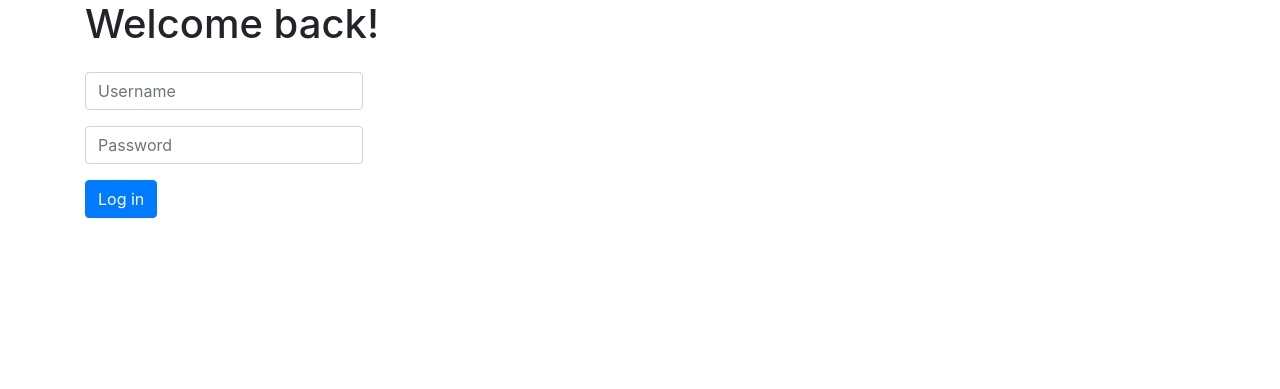
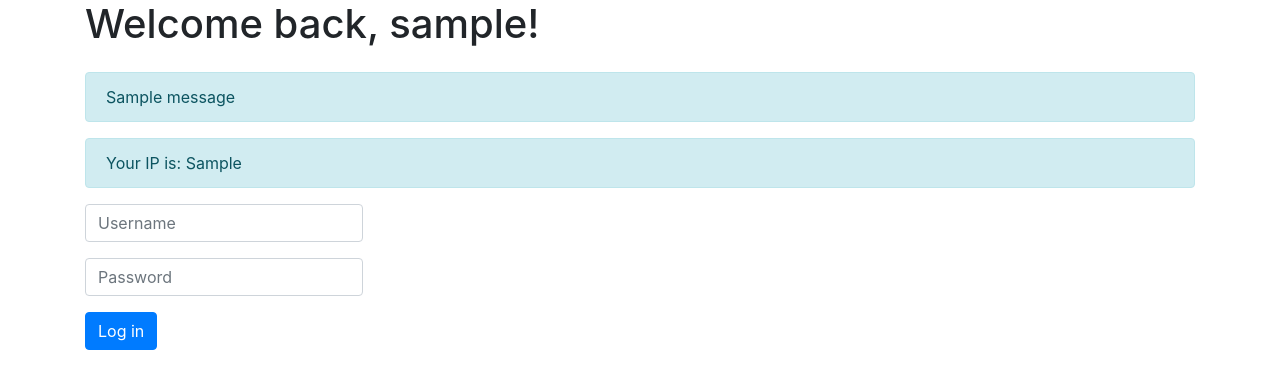
Before and after one commit to oliverdev75/esp32-parking, a Flask app: template app/templates/information.html in a window 1280 px wide. Shown: the part 56-445 px from the top of the page. Run offline with Flask 3, Linux system fonts and the light colour scheme; tables that the repository leaves empty hold one stand-in row (values such as "Sample post"); the template is opened without the code that fills it: values that come from a table or form of the project are taken from there, most other values are stand-ins (such as "Sample title", 1, 10 or a date in 2020); one stand-in notice (Sample message) is shown; some libraries are stand-ins or nearby versions.

Commit message:
Base almost done. User doesn't serialize!

```diff
--- a/app/auth/routes.py
+++ b/app/auth/routes.py
@@ -1,17 +1,20 @@
 from .. import app
-from ..models import User
+from .. import db
+from ..models.User import User
 from flask import render_template, redirect, request, session, make_response, flash
 from .LoginForm import LoginForm
 import bcrypt
+import json
 
 @app.route('/', methods=['GET', 'POST'])
 def login():
+    form = LoginForm()
     user = None
     user_ip = ''
     if 'user_ip' in request.cookies:
         user_ip = request.cookies.get('user_ip')
         if 'user' in session:
-            user = session.get('user')
+            user = json.loads(session.get('user'))
     else:
         session.clear()
         res = make_response(redirect('/'))
@@ -19,18 +22,46 @@ def login():
         flash("Session closed, log in please.")
         return res
 
-    form = LoginForm()
+    message = None
+    message_type = None
     if form.validate_on_submit():
-        email = form.email.data
+        form_email = form.email.data
         password = form.password.data
-        user = User.query.filter(User.email == email).first()
+        user = db.session.query(User).filter_by(email = form_email).first()
         if user:
-            if bcrypt.checkpw(password.encode('utf-8'), user.password):
-                session['user'] = user
-                return render_template('information.html', form=form, message="Successfuly loged in!")
+            if bcrypt.checkpw(password.encode('utf-8'), user.password.encode('utf-8')):
+                session['user'] = json.dumps(user)
+                message = "Successfuly loged in!"
+                message_type = "success"
             else:
-                return render_template('information.html', form=form, message="Password wrong!")
+                message = "Password wrong!"
+                message_type = "danger"
         else:
-            return render_template('information.html', form=form, message="User doesn't exist!")
+            message = "User doesn't exist!"
+            message_type = "danger"
 
-    return render_template('information.html', form=form)
+    if message:
+        if user_ip:
+            return render_template('information.html', form=form, user_ip=user_ip, message=message, message_type=message_type)
+        elif user and user_ip:
+            return render_template(
+                'information.html',
+                form=form,
+                user_ip=user_ip,
+                username=user.fullname,
+                message=message,
+                message_type=message_type
+            )
+        else:
+            return render_template(
+                'information.html',
+                form=form,
+                username=user.fullname,
+                message=message,
+                message_type=message_type
+            )
+    return render_template(
+                'information.html',
+                form=form,
+                user_ip=user_ip,
+            )
--- a/app/templates/information.html
+++ b/app/templates/information.html
@@ -7,11 +7,21 @@
 {% block content %}
     <main class="min-vh-100 d-flex justify-content-center align-items-center">
         <form class="container justify-content-center" method="post" novalidate>
-            <h1 class="mb-4">Welcome back!</h1>
+            {% if username %}
+                <h1 class="mb-4">Welcome back, {{ username }}!</h1>
+            {% else %}
+                <h1 class="mb-4">Welcome back!</h1>
+            {% endif %}
+            {% for flash_message in get_flashed_messages() %}
+                <div class="alert alert-info">{{ flash_message }}</div>
+            {% endfor %}
+            {% if message %}
+                <div class="alert alert-{{ message_type }}">{{ message }}</div>
+            {% endif %}
+            {% if user_ip %}
+                <div class="alert alert-info">Your IP is: {{ user_ip }}</div>
+            {% endif %}
             {{ form.hidden_tag() }}
-            {% if message %}
-                <div class="alert alert-danger">{{ message }}</div>
-            {% endif %}
             <div class="w-auto mb-3 flex gx-3">
                 {{ form.email(class_="form-control w-25", placeholder="Username") }}
             </div>
```
Also changed, not shown: app/models/Role.py (added, +15 -0 lines), app/models/User.py (+12 -24 lines), user_seeders.py (added, +21 -0 lines).
